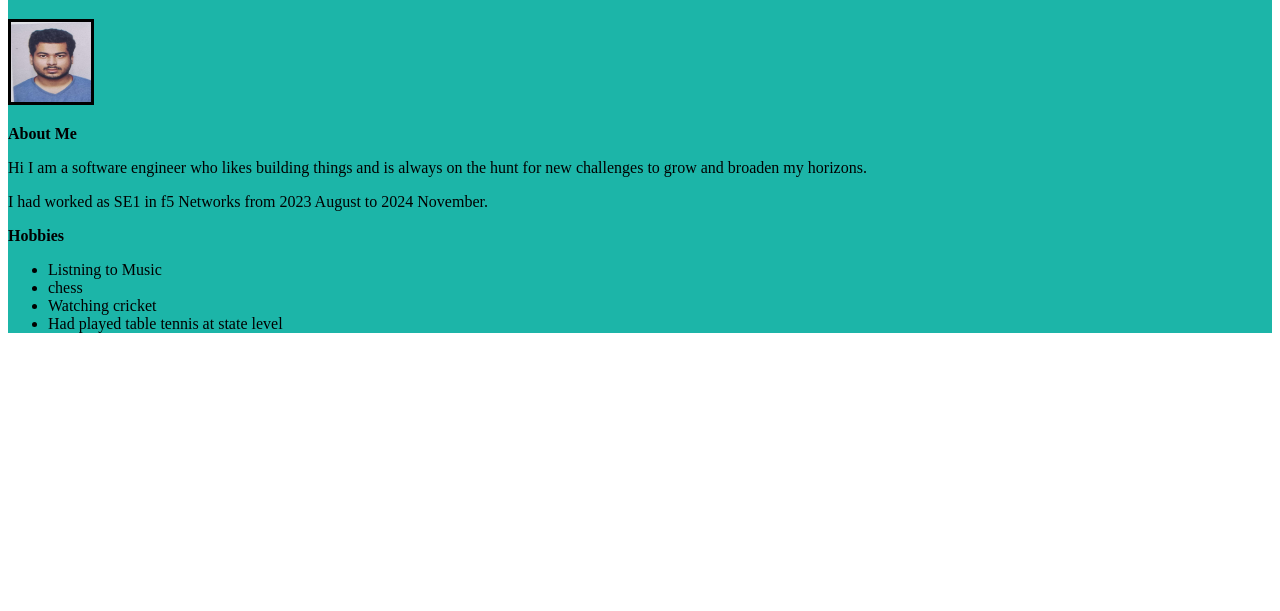
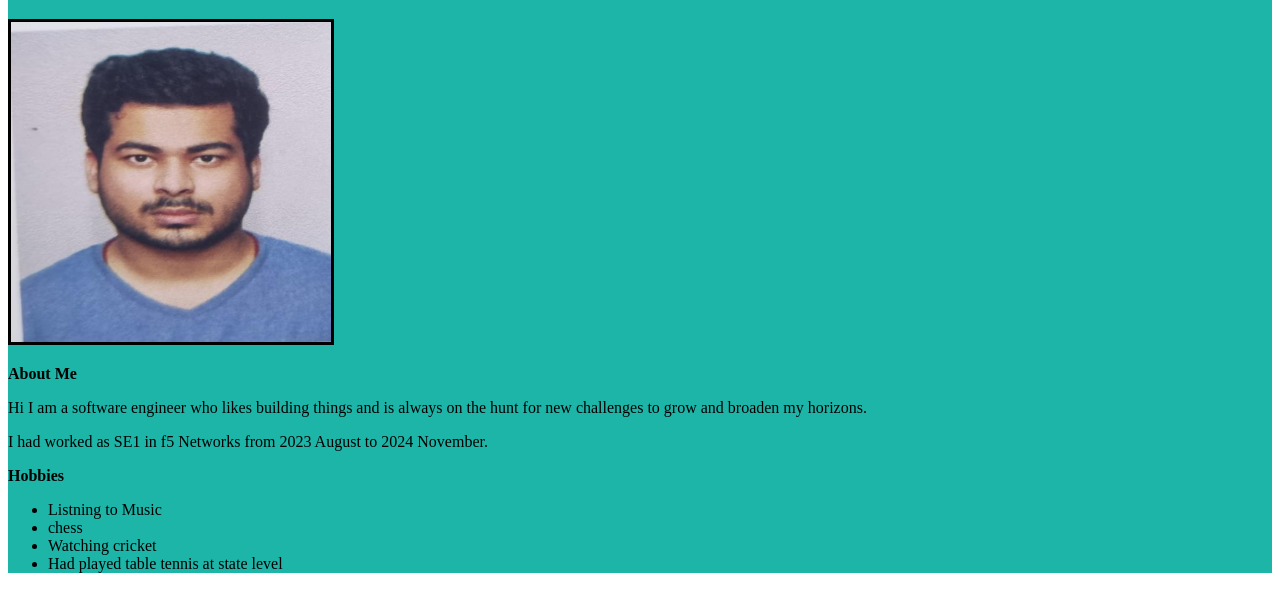
Before and after one commit to Akhileshsenapati1008/Akhileshsenapati1008.github.io, a plain HTML site: page index.html in a window 1280 px wide. Shown: the part 61-672 px from the top of the page. Drawn offline with Linux system fonts and the light colour scheme.

Commit message:
progress 6

```diff
--- a/style.css
+++ b/style.css
@@ -1,6 +1,6 @@
 #profile-photo{
-    width:10vh;
-    height:10vh;
+    width:40vh;
+    height:40vh;
     border-style:solid;
     display:inline-flex
 }
```
